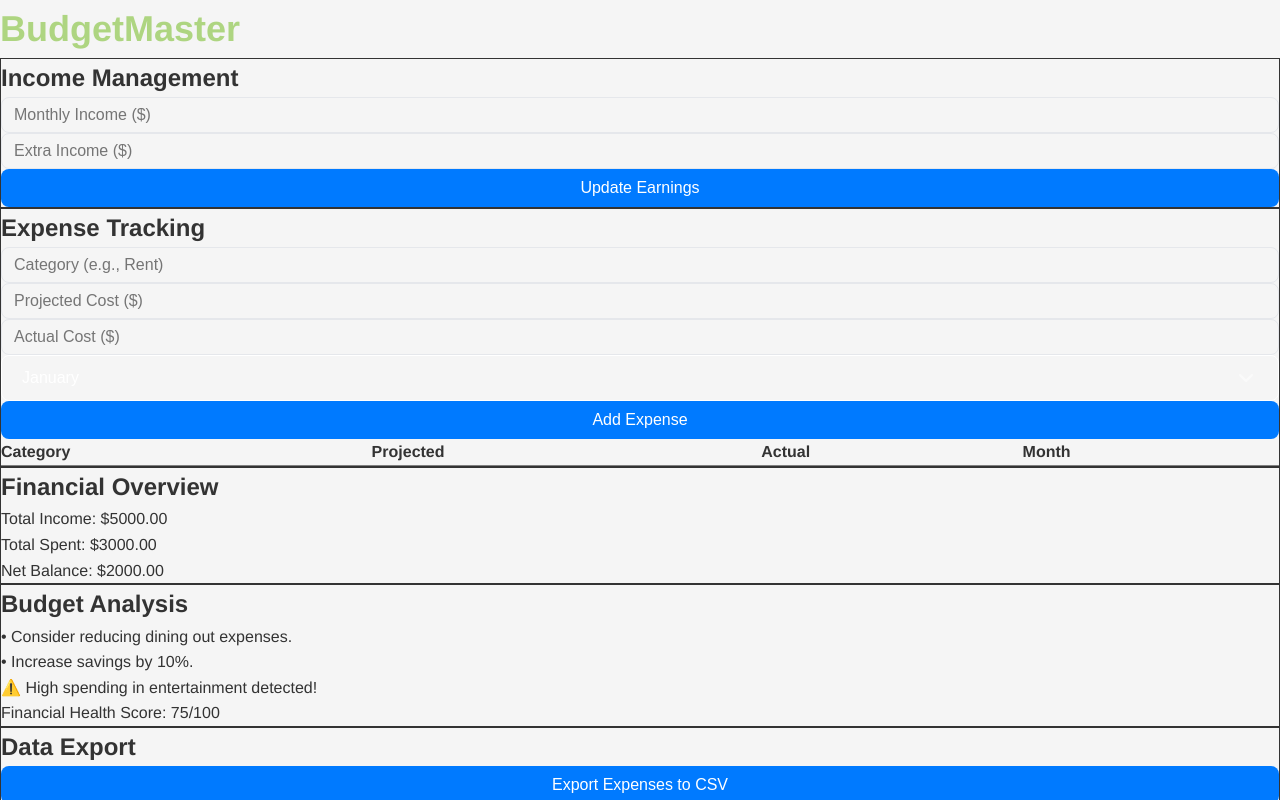
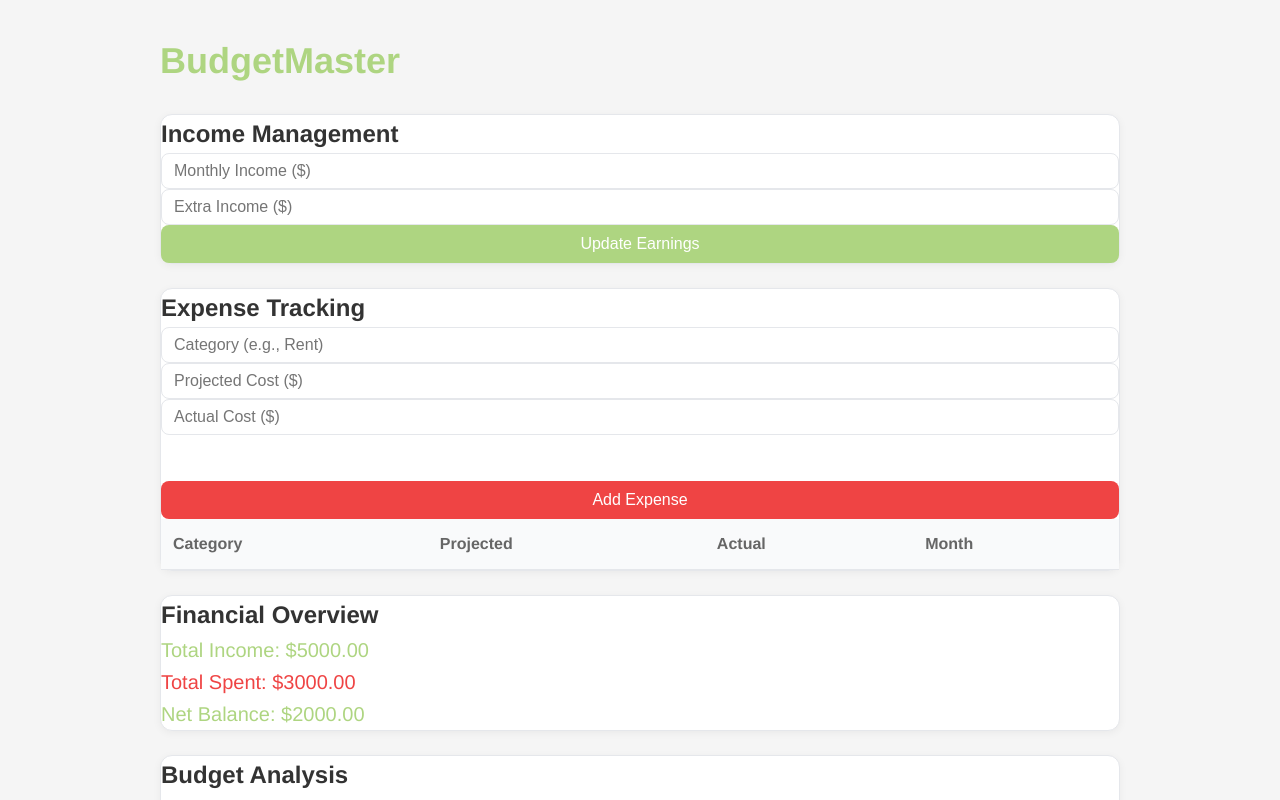
Before and after one commit to RafaelDataSci/BudgetMaster, a Next.js app: page / in a window 1280 px wide. Shown: the top 800 px of the page. Built offline with nearby package versions, Linux system fonts and the light colour scheme.

Commit message:
Update globals.css and component styles for Apple-like aesthetic

```diff
--- a/src/app/components/ui/AnalysisSection.tsx
+++ b/src/app/components/ui/AnalysisSection.tsx
@@ -8,7 +8,7 @@ interface AnalysisSectionProps {
 
 export function AnalysisSection({ suggestions, unusualSpending, budgetScore }: AnalysisSectionProps) {
   return (
-    <Card className="p-6 bg-white border border-gray-200 rounded-lg shadow-sm hover:shadow-md transition-shadow duration-200">
+    <Card className="card">
       <h2 className="text-2xl font-bold mb-4 text-gray-800">Budget Analysis</h2>
       <div className="space-y-2">
         {suggestions.map((suggestion, index) => (
--- a/src/app/components/ui/ExpenseSection.tsx
+++ b/src/app/components/ui/ExpenseSection.tsx
@@ -2,10 +2,10 @@
 
 import { useState } from "react";
 import { Card } from "@/components/ui/Card";
-import { Input } from "@/components/ui/Input";
-import { Button } from "@/components/ui/Button";
-import { Select, SelectContent, SelectItem, SelectTrigger, SelectValue } from "@/components/ui/Select";
-import { Table, TableBody, TableCell, TableHead, TableHeader, TableRow } from "@/components/ui/Table";
+import { Input } from "@/components/ui/input";
+import { Button } from "@/components/ui/button";
+import { Select, SelectContent, SelectItem, SelectTrigger, SelectValue } from "@/components/ui/select";
+import { Table, TableBody, TableCell, TableHead, TableHeader, TableRow } from "@/components/ui/table";
 
 interface ExpenseSectionProps {
   initialExpenses?: { id: number; category: string; projectedCost: number; actualCost: number; month: string }[];
@@ -39,31 +39,31 @@ export function ExpenseSection({ initialExpenses = [] }: ExpenseSectionProps) {
   };
 
   return (
-    <Card className="p-6 bg-white border border-gray-200 rounded-lg shadow-sm hover:shadow-md transition-shadow duration-200">
+    <Card className="card">
       <h2 className="text-2xl font-bold mb-4 text-red-600">Expense Tracking</h2>
       <div className="space-y-4 mb-6">
         <Input
           placeholder="Category (e.g., Rent)"
           value={category}
           onChange={(e) => setCategory(e.target.value)}
-          className="w-full border border-gray-300 rounded-md p-2"
+          className="w-full"
         />
         <Input
           placeholder="Projected Cost ($)"
           type="number"
           value={projectedCost}
           onChange={(e) => setProjectedCost(e.target.value)}
-          className="w-full border border-gray-300 rounded-md p-2"
+          className="w-full"
         />
         <Input
           placeholder="Actual Cost ($)"
           type="number"
           value={actualCost}
           onChange={(e) => setActualCost(e.target.value)}
-          className="w-full border border-gray-300 rounded-md p-2"
+          className="w-full"
         />
         <Select value={month} onValueChange={setMonth}>
-          <SelectTrigger className="w-full border border-gray-300 rounded-md p-2">
+          <SelectTrigger className="w-full">
             <SelectValue placeholder="Select Month" />
           </SelectTrigger>
           <SelectContent>
@@ -72,29 +72,26 @@ export function ExpenseSection({ initialExpenses = [] }: ExpenseSectionProps) {
             ))}
           </SelectContent>
         </Select>
-        <Button
-          onClick={addExpense}
-          className="bg-red-600 hover:bg-red-700 text-white w-full rounded-md py-2"
-        >
+        <Button onClick={addExpense} className="red w-full">
           Add Expense
         </Button>
       </div>
-      <Table className="w-full border-collapse">
+      <Table className="table">
         <TableHeader>
           <TableRow>
-            <TableHead className="bg-gray-100 text-gray-600 p-2">Category</TableHead>
-            <TableHead className="bg-gray-100 text-gray-600 p-2">Projected</TableHead>
-            <TableHead className="bg-gray-100 text-gray-600 p-2">Actual</TableHead>
-            <TableHead className="bg-gray-100 text-gray-600 p-2">Month</TableHead>
+            <TableHead>Category</TableHead>
+            <TableHead>Projected</TableHead>
+            <TableHead>Actual</TableHead>
+            <TableHead>Month</TableHead>
           </TableRow>
         </TableHeader>
         <TableBody>
           {expenses.map((expense) => (
-            <TableRow key={expense.id} className="hover:bg-gray-50">
-              <TableCell className="p-2">{expense.category}</TableCell>
-              <TableCell className="p-2">${expense.projectedCost.toFixed(2)}</TableCell>
-              <TableCell className="p-2">${expense.actualCost.toFixed(2)}</TableCell>
-              <TableCell className="p-2">{expense.month}</TableCell>
+            <TableRow key={expense.id}>
+              <TableCell>{expense.category}</TableCell>
+              <TableCell>${expense.projectedCost.toFixed(2)}</TableCell>
+              <TableCell>${expense.actualCost.toFixed(2)}</TableCell>
+              <TableCell>{expense.month}</TableCell>
             </TableRow>
           ))}
         </TableBody>
--- a/src/app/components/ui/ExportSection.tsx
+++ b/src/app/components/ui/ExportSection.tsx
@@ -6,23 +6,16 @@ import { Button } from "@/components/ui/button";
 export function ExportSection() {
   const handleExport = (type: string) => {
     console.log(`Exporting ${type} to CSV`);
-    // Placeholder for future CSV export logic (e.g., API call or file generation)
   };
 
   return (
-    <Card className="p-6 bg-white border border-gray-200 rounded-lg shadow-sm hover:shadow-md transition-shadow duration-200">
+    <Card className="card">
       <h2 className="text-2xl font-bold mb-4 text-gray-800">Data Export</h2>
       <div className="space-y-2">
-        <Button
-          onClick={() => handleExport("expenses")}
-          className="bg-blue-600 hover:bg-blue-700 text-white w-full rounded-md py-2"
-        >
+        <Button onClick={() => handleExport("expenses")} className="w-full">
           Export Expenses to CSV
         </Button>
-        <Button
-          onClick={() => handleExport("income")}
-          className="bg-blue-600 hover:bg-blue-700 text-white w-full rounded-md py-2"
-        >
+        <Button onClick={() => handleExport("income")} className="w-full">
           Export Income to CSV
         </Button>
       </div>
--- a/src/app/components/ui/IncomeSection.tsx
+++ b/src/app/components/ui/IncomeSection.tsx
@@ -21,7 +21,7 @@ export function IncomeSection({ initialMonthlyIncome = "", initialExtraIncome =
   };
 
   return (
-    <Card className="p-6 bg-white border border-gray-200 rounded-lg shadow-sm hover:shadow-md transition-shadow duration-200">
+    <Card className="card">
       <h2 className="text-2xl font-bold mb-4 text-green-600">Income Management</h2>
       <Input
         placeholder="Monthly Income ($)"
@@ -37,7 +37,7 @@ export function IncomeSection({ initialMonthlyIncome = "", initialExtraIncome =
         onChange={(e) => setExtraIncome(e.target.value)}
         className="mb-4 w-full"
       />
-      <Button onClick={handleUpdate} className="bg-green-600 hover:bg-green-700 w-full">
+      <Button onClick={handleUpdate} className="green w-full">
         Update Earnings
       </Button>
     </Card>
--- a/src/app/components/ui/OverviewSection.tsx
+++ b/src/app/components/ui/OverviewSection.tsx
@@ -8,12 +8,12 @@ interface OverviewSectionProps {
 
 export function OverviewSection({ totalIncome, totalSpent, netBalance }: OverviewSectionProps) {
   return (
-    <Card className="p-6 bg-white border border-gray-200 rounded-lg shadow-sm hover:shadow-md transition-shadow duration-200">
+    <Card className="card">
       <h2 className="text-2xl font-bold mb-4 text-gray-800">Financial Overview</h2>
       <div className="space-y-2">
-        <p className="text-xl font-medium text-green-600">Total Income: ${totalIncome.toFixed(2)}</p>
-        <p className="text-xl font-medium text-red-600">Total Spent: ${totalSpent.toFixed(2)}</p>
-        <p className={`text-xl font-medium ${netBalance >= 0 ? "text-green-600" : "text-red-600"}`}>
+        <p className="metric green">Total Income: ${totalIncome.toFixed(2)}</p>
+        <p className="metric red">Total Spent: ${totalSpent.toFixed(2)}</p>
+        <p className={`metric ${netBalance >= 0 ? "green" : "red"}`}>
           Net Balance: ${netBalance.toFixed(2)}
         </p>
       </div>
--- a/src/app/globals.css
+++ b/src/app/globals.css
@@ -23,7 +23,6 @@ h1, h2, h3 {
   font-weight: 600;
 }
 
-/* Custom styles for sections */
 h1 {
   font-size: 2.25rem; /* 36px */
   color: #AED581; /* Soft green for the app title */
@@ -36,6 +35,7 @@ h2 {
 /* Card styles for Apple-like look */
 .card {
   background-color: #FFFFFF;
+  border: 1px solid #E5E7EB;
   border-radius: 12px;
   box-shadow: 0 2px 8px rgba(0, 0, 0, 0.05);
   transition: box-shadow 0.2s ease;
@@ -130,3 +130,14 @@ button.red:hover {
 .table tr:hover {
   background-color: #F1F5F9;
 }
+
+/* Ensure containers have proper spacing */
+main {
+  padding: 2rem;
+  max-width: 64rem; /* 1024px */
+  margin: 0 auto;
+}
+
+.space-y-6 > * + * {
+  margin-top: 1.5rem; /* Consistent spacing between sections */
+}
```
